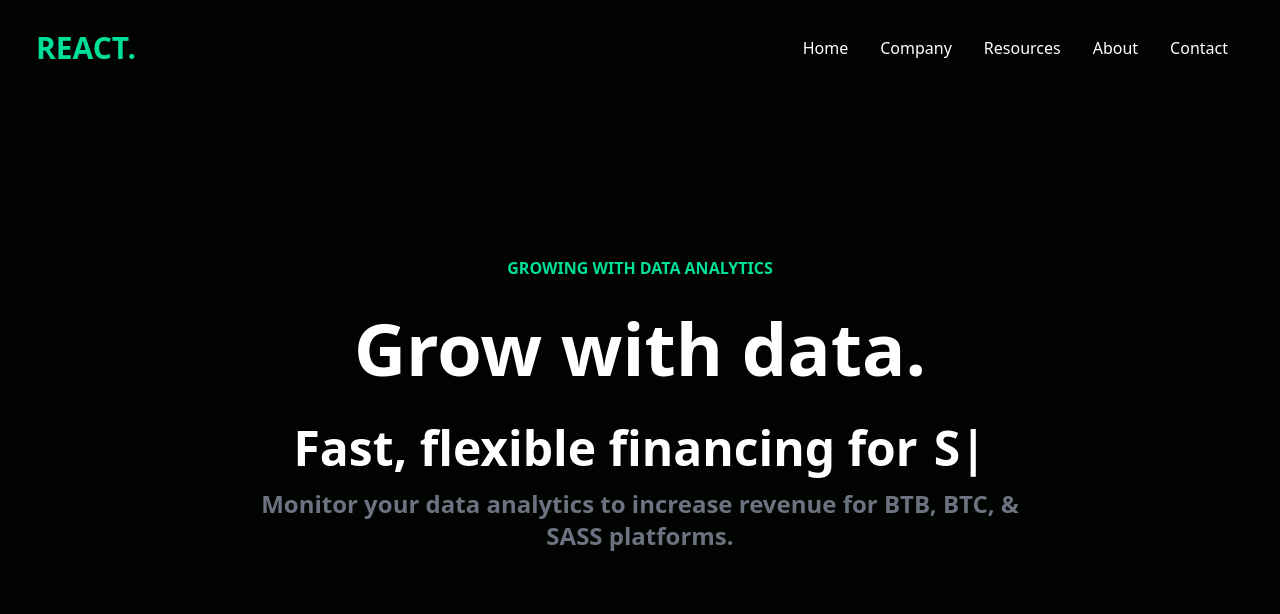
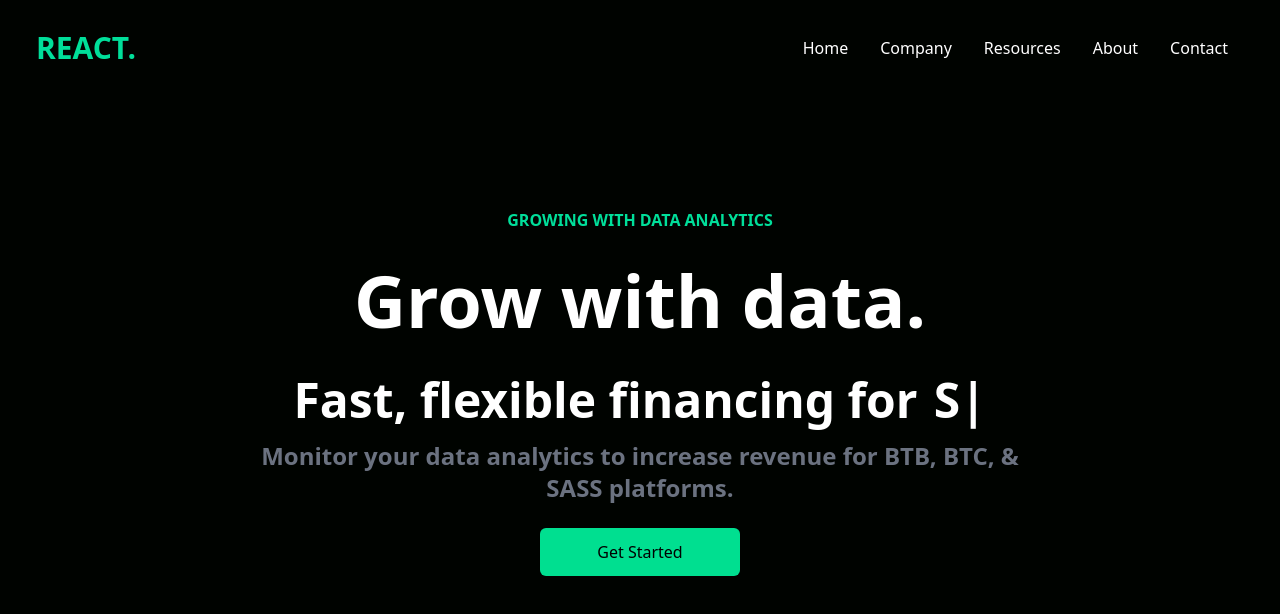
Before and after one commit to AliLtRP/data-finance, a React (Vite) app: page / in a window 1280 px wide. Shown: the top 614 px of the page. Built offline with nearby package versions, Linux system fonts and the light colour scheme.

Commit message:
add button

```diff
--- a/src/components/Hero.tsx
+++ b/src/components/Hero.tsx
@@ -27,6 +27,9 @@ function Hero() {
           Monitor your data analytics to increase revenue for BTB, BTC, & SASS
           platforms.
         </p>
+        <button className="bg-[#00df90] w-[200px] rounded-md font-medium my-6 mx-auto py-3 text-[black]">
+          Get Started
+        </button>
       </div>
     </div>
   );
```
